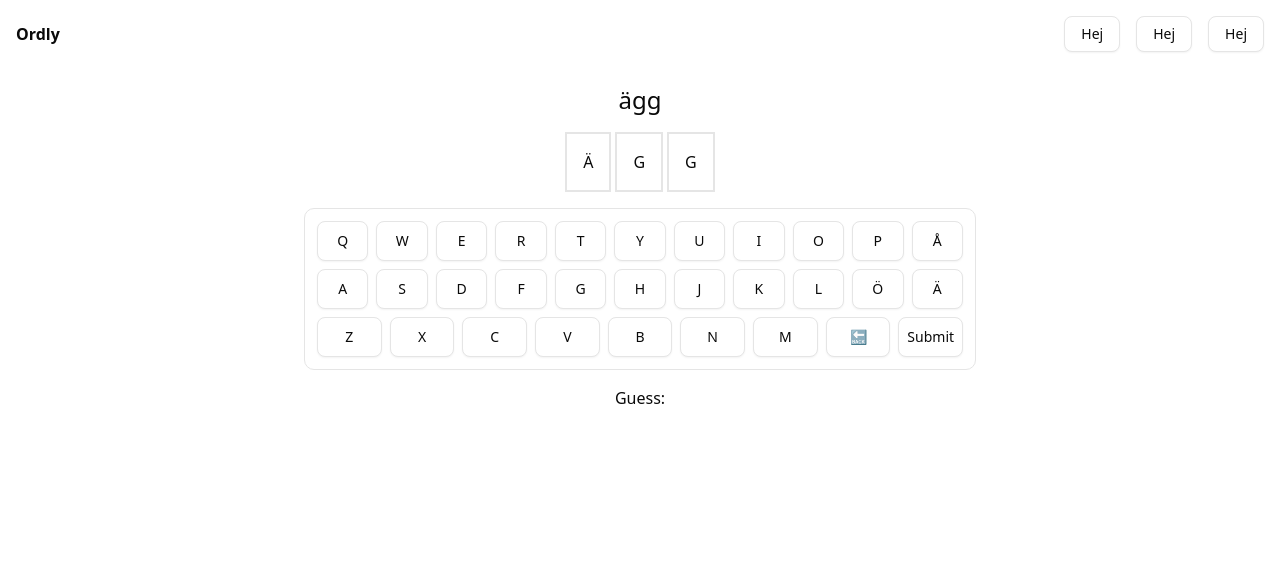
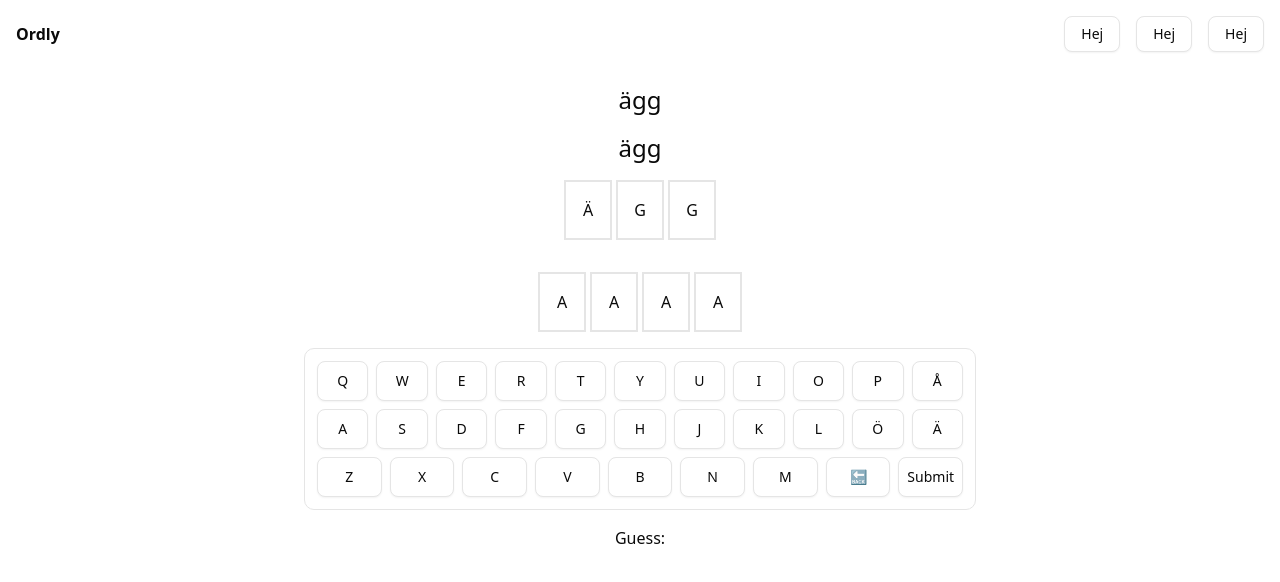
Before and after one commit to jonte265/guess-word, a Next.js app: page / in a window 1280 px wide. Both pictures are taken after a click on the button "Start". Shown: the top 582 px of the page. Built offline with nearby package versions, Linux system fonts and the light colour scheme.

Commit message:
split word

```diff
--- a/app/store/store.ts
+++ b/app/store/store.ts
@@ -4,6 +4,7 @@ import { create } from 'zustand';
 type wordStoreType = {
   count: number;
   chosenWord: string;
+  chosenWordSplit: string[];
   guess: string;
   gameStart: boolean;
   increment: () => void;
@@ -14,16 +15,20 @@ type wordStoreType = {
 const useWordStore = create<wordStoreType>((set) => ({
   count: 0,
   chosenWord: 'default',
+  chosenWordSplit: [],
   gameStart: false,
   guess: '',
 
   increment: () => set((state) => ({ count: state.count + 1 })),
 
   startGame: () =>
-    set(() => {
+    set((state) => {
+      const newWord = words[Math.floor(Math.random() * words.length)];
+
       return {
         gameStart: true,
-        chosenWord: words[Math.floor(Math.random() * words.length)],
+        chosenWord: newWord,
+        chosenWordSplit: newWord.split(''),
       };
     }),
 
--- a/components/ui/custom/GameArea.tsx
+++ b/components/ui/custom/GameArea.tsx
@@ -15,16 +15,32 @@ type GameAreaType = {
 function GameArea() {
   const wordStore = useWordStore();
 
+  console.log('yo', wordStore.chosenWordSplit);
+
   return (
     <section className='flex flex-col gap-4 justify-center items-center max-w-2xl m-auto'>
       {wordStore.gameStart ? (
         <>
           {/* Question area */}
           <h1 className='text-2xl'>{wordStore.chosenWord}</h1>
+          <h1 className='text-2xl'>{wordStore.chosenWordSplit}</h1>
+
           <div className='flex flex-wrap justify-center items-center gap-1'>
             {wordStore.chosenWord.split('').map((letr, index) => {
               return <LetterBox key={index} letter={letr} />;
             })}
+          </div>
+          <div className='flex flex-wrap justify-center items-center gap-1'>
+            {wordStore.guess.split('').map((letr, index) => {
+              return <LetterBox key={index} letter={letr} />;
+            })}
+          </div>
+
+          <div className='flex flex-wrap justify-center items-center gap-1'>
+            <LetterBox letter={'a'} />
+            <LetterBox letter={'a'} />
+            <LetterBox letter={'a'} />
+            <LetterBox letter={'a'} />
           </div>
 
           {/* Keyboard */}
--- a/components/ui/custom/LetterBox.tsx
+++ b/components/ui/custom/LetterBox.tsx
@@ -4,7 +4,7 @@ type LetterBoxType = {
 
 function LetterBox({ letter }: LetterBoxType) {
   return (
-    <div className='border-2 p-4'>
+    <div className='border-2 p-4 min-w-12 text-center'>
       <p>{letter.toUpperCase()}</p>
     </div>
   );
```
